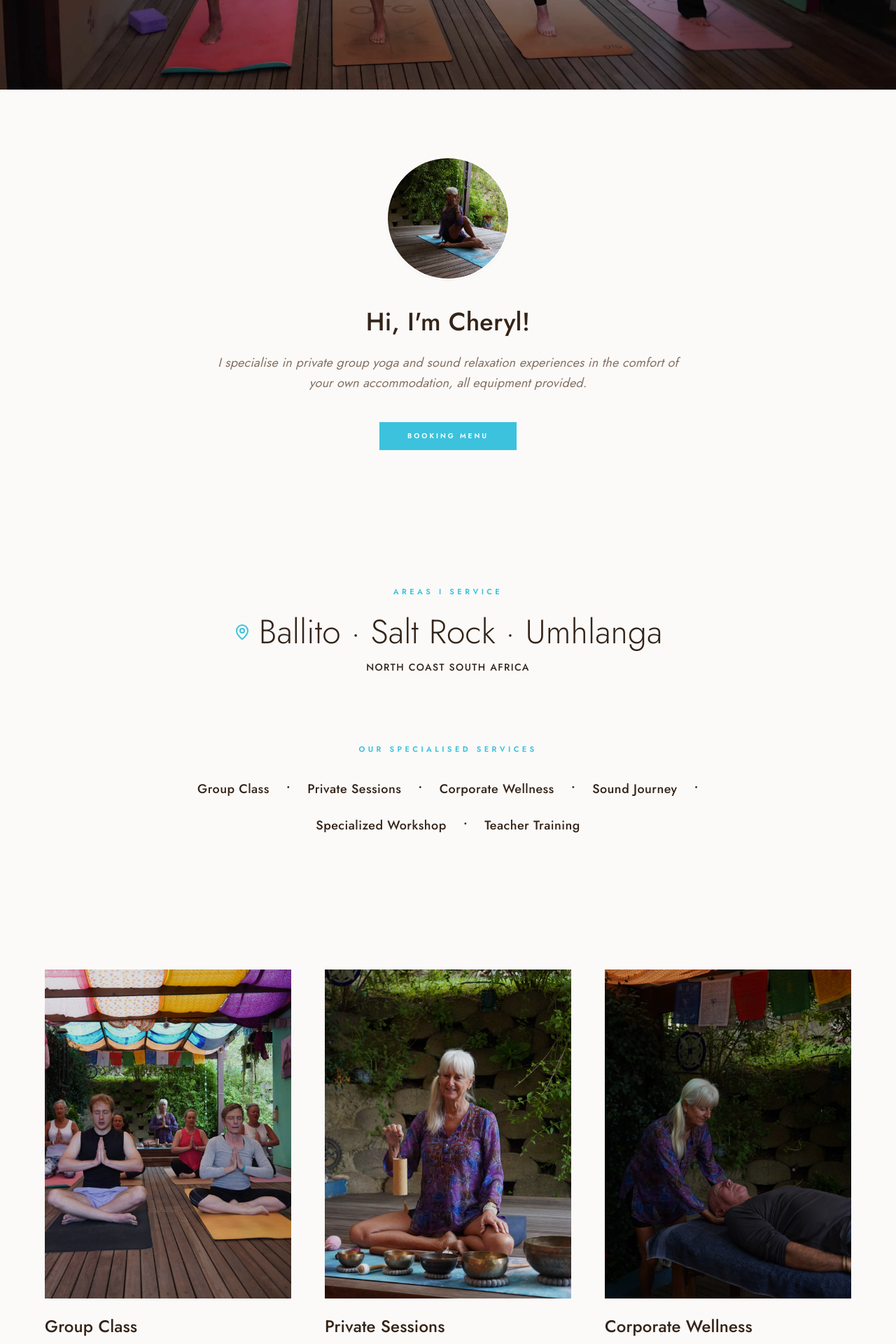
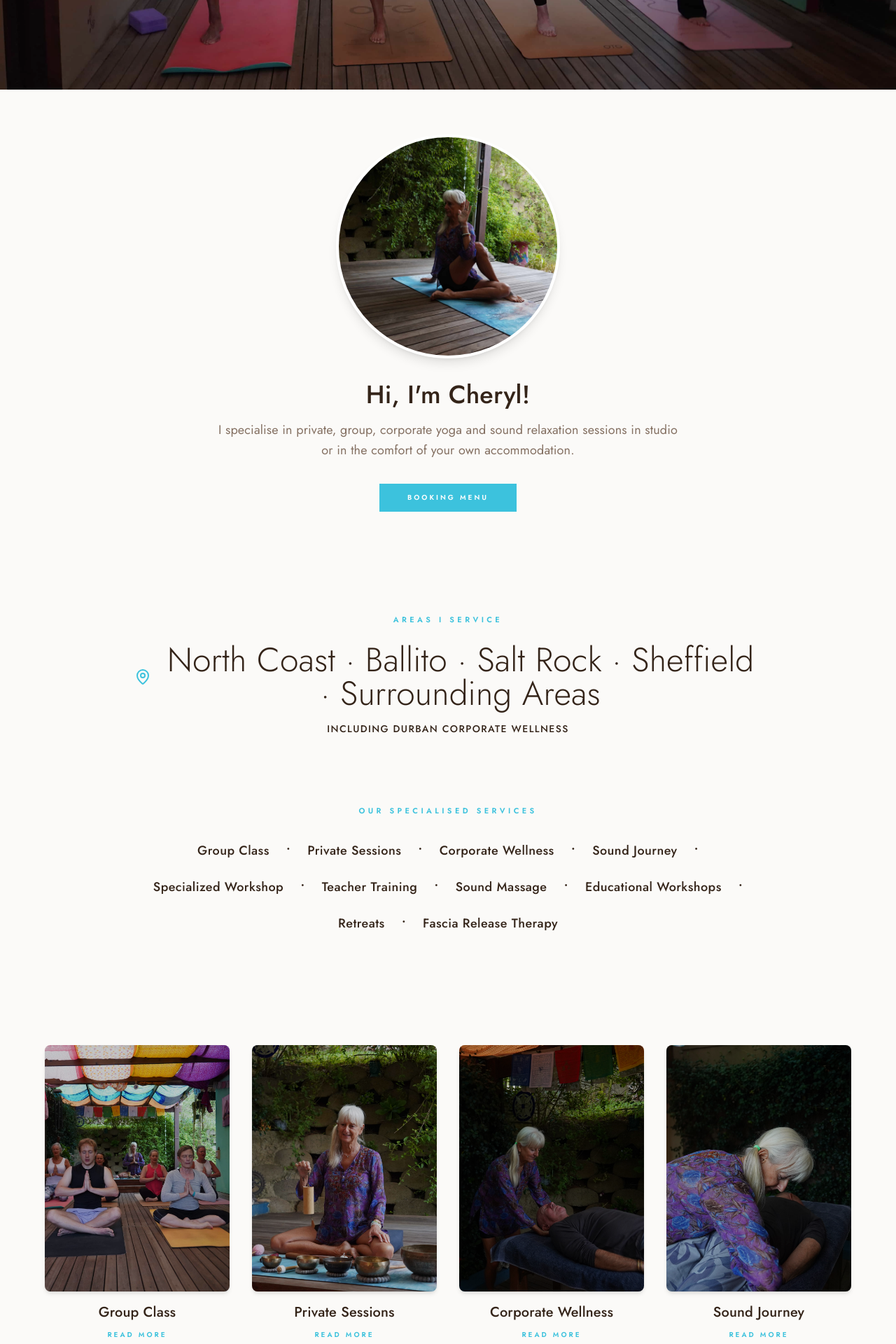
Before and after one commit to rebotilwe/devahiti-booking-system, a React (Vite) app in the folder frontend/: page / in a window 1280 px wide. Shown: the part 800-2720 px from the top of the page at 70% size. Built offline with nearby package versions, Linux system fonts and the light colour scheme.

Commit message:
updated home page

```diff
--- a/frontend/src/pages/Home.jsx
+++ b/frontend/src/pages/Home.jsx
@@ -8,10 +8,13 @@ import cherylPortraitImg from "../assets/images/about.jpg";
 import privateImg from "../assets/images/private.jpg";
 import soundImg from "../assets/images/img11.jpg";
 import trainingImg from "../assets/images/img5.jpg";
-import longPortraitImg from "../assets/images/about.jpg"; // Using for full-width section
-import groupImg from "../assets/images/group.jpg"; // Add image for group class
-import corporateImg from "../assets/images/img1.jpg"; // Add image for corporate wellness
-import workshopImg from "../assets/images/specialize.jpg"; // Add image for specialized workshop
+import groupImg from "../assets/images/group.jpg";
+import corporateImg from "../assets/images/img1.jpg";
+import workshopImg from "../assets/images/specialize.jpg";
+import soundMassageImg from "../assets/images/about.jpg";
+import educationalWorkshopImg from "../assets/images/img1.jpg";
+import retreatsImg from "../assets/images/img11.jpg";
+import fasciaReleaseImg from "../assets/images/img5.jpg";
 
 export default function Home() {
   const navigate = useNavigate();
@@ -19,51 +22,46 @@ export default function Home() {
   return (
     <div className="bg-background">
 
-      {/* 1. HERO — Matches exact wording from refs */}
+      {/* 1. HERO BANNER - Updated heading, subheading, CTA removed */}
       <section className="relative h-[90vh] flex items-center justify-center text-center overflow-hidden">
         <img src={heroBgImg} className="absolute inset-0 w-full h-full object-cover" alt="hero" />
-        <div className="absolute inset-0 bg-black/20" /> {/* Light overlay for text pop */}
+        <div className="absolute inset-0 bg-black/20" />
 
         <div className="relative z-10 max-w-3xl px-6 text-white">
           <h1 className="font-heading text-5xl md:text-7xl font-light leading-tight">
-            Private Group Yoga & <br /> Sound Relaxation
+            Private, Group Yoga & <br /> Sound Relaxation
           </h1>
           <p className="mt-6 text-white/90 text-xl tracking-wide">
-            In your own accommodation
+            In studio or in your own accommodation
+          </p>
+          {/* CTA Button Removed as requested */}
+        </div>
+      </section>
+
+      {/* 2. FIRST "HI, I'M CHERYL" SECTION - Larger image, updated copy, reduced whitespace */}
+      <section className="py-16 px-6">
+        <div className="max-w-2xl mx-auto text-center">
+          {/* Increased image size - w-80 h-80 (320px) */}
+          <div className="w-80 h-80 mx-auto rounded-full overflow-hidden mb-8 shadow-lg border-4 border-white">
+            <img src={cherylPortraitImg} className="w-full h-full object-cover" alt="Cheryl" />
+          </div>
+          <h2 className="font-heading text-4xl mb-4">Hi, I'm Cheryl!</h2>
+          <p className="text-muted-foreground leading-relaxed text-lg">
+            I specialise in private, group, corporate yoga and sound relaxation sessions in studio or in the comfort of your own accommodation.
           </p>
           <button
             onClick={() => navigate("/schedule")}
-            className="mt-10 px-12 py-4 bg-white text-foreground text-[10px] uppercase tracking-[0.4em] font-bold shadow-xl hover:bg-ocean hover:text-white transition-all"
-          >
-            Book Online
-          </button>
-        </div>
-      </section>
-
-      {/* 2. SHORT INTRO (White Background Block) */}
-      <section className="py-24 px-6">
-        <div className="max-w-2xl mx-auto text-center">
-          <div className="w-44 h-44 mx-auto rounded-full overflow-hidden mb-10 shadow-sm border-2 border-white">
-            <img src={cherylPortraitImg} className="w-full h-full object-cover" alt="Cheryl" />
-          </div>
-          <h2 className="font-heading text-4xl mb-6">Hi, I'm Cheryl!</h2>
-          <p className="text-muted-foreground leading-relaxed italic text-lg">
-            I specialise in private group yoga and sound relaxation experiences in the comfort of your own accommodation, all equipment provided.
-          </p>
-          <button
-            onClick={() => navigate("/schedule")}
-            className="mt-10 bg-ocean text-white px-10 py-3 text-[10px] uppercase tracking-[0.3em] font-bold"
+            className="mt-8 bg-ocean text-white px-10 py-3 text-[10px] uppercase tracking-[0.3em] font-bold hover:bg-ocean-dark transition"
           >
             Booking Menu
           </button>
         </div>
       </section>
 
-      {/* ─── 3. SERVICING — Styled for White Background ─── */}
-      <section className="py-24 px-6 bg-background">
+      {/* 3. AREAS / SERVICE LOCATION SECTION - Updated to be less restrictive */}
+      <section className="py-20 px-6 bg-background">
         <div className="max-w-4xl mx-auto text-center space-y-12">
 
-          {/* Areas I Service */}
           <div>
             <p className="text-ocean text-[11px] tracking-[0.4em] uppercase mb-6 font-bold">
               Areas I Service
@@ -71,57 +69,53 @@ export default function Home() {
             <div className="flex items-center justify-center gap-3 text-ocean-deep">
               <MapPin className="h-6 w-6 text-ocean shrink-0" />
               <h3 className="font-heading text-3xl md:text-5xl font-light">
-                Ballito · Salt Rock · Umhlanga
+                North Coast · Ballito · Salt Rock · Sheffield · Surrounding Areas
               </h3>
             </div>
             <p className="mt-4 text-ocean-dark/70 text-sm tracking-widest uppercase font-medium">
-              North Coast South Africa
+              Including Durban Corporate Wellness
             </p>
           </div>
 
-          {/* Divider - Blue tinted */}
+          {/* Divider */}
           <div className="h-px w-20 bg-ocean/20 mx-auto"></div>
 
-          {/* Specialised Services - UPDATED with all 6 services */}
+          {/* 4. SPECIALISED SERVICES SECTION - Updated with all services */}
           <div>
             <p className="text-ocean text-[11px] tracking-[0.4em] uppercase mb-8 font-bold">
               Our Specialised Services
             </p>
             <div className="flex flex-wrap justify-center items-center gap-4 md:gap-6 text-ocean-deep text-base md:text-lg font-medium tracking-wide">
-              <span className="hover:text-ocean transition-colors cursor-default">
-                Group Class
-              </span>
+              <span className="hover:text-ocean transition-colors cursor-default">Group Class</span>
               <span className="hidden md:inline-block text-ocean/30 text-xl">•</span>
-              <span className="hover:text-ocean transition-colors cursor-default">
-                Private Sessions
-              </span>
+              <span className="hover:text-ocean transition-colors cursor-default">Private Sessions</span>
               <span className="hidden md:inline-block text-ocean/30 text-xl">•</span>
-              <span className="hover:text-ocean transition-colors cursor-default">
-                Corporate Wellness
-              </span>
+              <span className="hover:text-ocean transition-colors cursor-default">Corporate Wellness</span>
               <span className="hidden md:inline-block text-ocean/30 text-xl">•</span>
-              <span className="hover:text-ocean transition-colors cursor-default">
-                Sound Journey
-              </span>
+              <span className="hover:text-ocean transition-colors cursor-default">Sound Journey</span>
               <span className="hidden md:inline-block text-ocean/30 text-xl">•</span>
-              <span className="hover:text-ocean transition-colors cursor-default">
-                Specialized Workshop
-              </span>
+              <span className="hover:text-ocean transition-colors cursor-default">Specialized Workshop</span>
               <span className="hidden md:inline-block text-ocean/30 text-xl">•</span>
-              <span className="hover:text-ocean transition-colors cursor-default">
-                Teacher Training
-              </span>
+              <span className="hover:text-ocean transition-colors cursor-default">Teacher Training</span>
+              <span className="hidden md:inline-block text-ocean/30 text-xl">•</span>
+              <span className="hover:text-ocean transition-colors cursor-default">Sound Massage</span>
+              <span className="hidden md:inline-block text-ocean/30 text-xl">•</span>
+              <span className="hover:text-ocean transition-colors cursor-default">Educational Workshops</span>
+              <span className="hidden md:inline-block text-ocean/30 text-xl">•</span>
+              <span className="hover:text-ocean transition-colors cursor-default">Retreats</span>
+              <span className="hidden md:inline-block text-ocean/30 text-xl">•</span>
+              <span className="hover:text-ocean transition-colors cursor-default">Fascia Release Therapy</span>
             </div>
           </div>
 
         </div>
       </section>
 
-      {/* 4. SERVICES GRID - UPDATED with all 6 services (2 rows of 3) */}
-      <section className="py-24 px-6">
+      {/* 5. SERVICES GRID - Updated with all services (matching reference site style) */}
+      <section className="py-20 px-6">
         <div className="max-w-6xl mx-auto">
-          {/* First row - 3 services */}
-          <div className="grid md:grid-cols-3 gap-12 mb-16">
+          {/* Row 1 - 4 services */}
+          <div className="grid md:grid-cols-4 gap-8 mb-12">
             {[{
               img: groupImg,
               title: "Group Class",
@@ -134,16 +128,20 @@ export default function Home() {
               img: corporateImg,
               title: "Corporate Wellness",
               link: "/services/corporate-yoga"
+            }, {
+              img: soundImg,
+              title: "Sound Journey",
+              link: "/services/sound-journey"
             }].map((item, i) => (
               <div key={i} className="group cursor-pointer">
-                <div className="aspect-[3/4] overflow-hidden relative">
-                  <img src={item.img} className="w-full h-full object-cover group-hover:scale-105 transition duration-1000" alt={item.title} />
-                  <div className="absolute inset-0 bg-black/10 group-hover:bg-black/0 transition-colors" />
+                <div className="aspect-[3/4] overflow-hidden relative rounded-lg shadow-md">
+                  <img src={item.img} className="w-full h-full object-cover group-hover:scale-105 transition duration-700" alt={item.title} />
+                  <div className="absolute inset-0 bg-black/20 group-hover:bg-black/10 transition-colors" />
                 </div>
-                <h3 className="mt-6 font-heading text-2xl">{item.title}</h3>
+                <h3 className="mt-4 font-heading text-xl text-center">{item.title}</h3>
                 <p
-                   onClick={() => navigate(item.link)}
-                   className="mt-4 text-[10px] tracking-[0.3em] uppercase text-ocean font-bold border-b border-transparent hover:border-ocean inline-block cursor-pointer"
+                  onClick={() => navigate(item.link)}
+                  className="mt-2 text-[10px] tracking-[0.3em] uppercase text-ocean font-bold text-center cursor-pointer hover:underline"
                 >
                   Read More
                 </p>
@@ -151,13 +149,9 @@ export default function Home() {
             ))}
           </div>
 
-          {/* Second row - 3 services */}
-          <div className="grid md:grid-cols-3 gap-12">
+          {/* Row 2 - 4 services */}
+          <div className="grid md:grid-cols-4 gap-8 mb-12">
             {[{
-              img: soundImg,
-              title: "Sound Journey",
-              link: "/services/sound-journey"
-            }, {
               img: workshopImg,
               title: "Specialized Workshop",
               link: "/services/specialized-workshop"
@@ -165,16 +159,51 @@ export default function Home() {
               img: trainingImg,
               title: "Teacher Training",
               link: "/schedule?service=teacher-training"
+            }, {
+              img: soundMassageImg,
+              title: "Sound Massage",
+              link: "/services/sound-massage"
+            }, {
+              img: educationalWorkshopImg,
+              title: "Educational Workshops",
+              link: "/services/educational-workshops"
             }].map((item, i) => (
               <div key={i} className="group cursor-pointer">
-                <div className="aspect-[3/4] overflow-hidden relative">
-                  <img src={item.img} className="w-full h-full object-cover group-hover:scale-105 transition duration-1000" alt={item.title} />
-                  <div className="absolute inset-0 bg-black/10 group-hover:bg-black/0 transition-colors" />
+                <div className="aspect-[3/4] overflow-hidden relative rounded-lg shadow-md">
+                  <img src={item.img} className="w-full h-full object-cover group-hover:scale-105 transition duration-700" alt={item.title} />
+                  <div className="absolute inset-0 bg-black/20 group-hover:bg-black/10 transition-colors" />
                 </div>
-                <h3 className="mt-6 font-heading text-2xl">{item.title}</h3>
+                <h3 className="mt-4 font-heading text-xl text-center">{item.title}</h3>
                 <p
-                   onClick={() => navigate(item.link)}
-                   className="mt-4 text-[10px] tracking-[0.3em] uppercase text-ocean font-bold border-b border-transparent hover:border-ocean inline-block cursor-pointer"
+                  onClick={() => navigate(item.link)}
+                  className="mt-2 text-[10px] tracking-[0.3em] uppercase text-ocean font-bold text-center cursor-pointer hover:underline"
+                >
+                  Read More
+                </p>
+              </div>
+            ))}
+          </div>
+
+          {/* Row 3 - 2 services (centered) */}
+          <div className="grid md:grid-cols-2 gap-8 max-w-4xl mx-auto">
+            {[{
+              img: retreatsImg,
+              title: "Retreats",
+              link: "/services/retreats"
+            }, {
+              img: fasciaReleaseImg,
+              title: "Fascia Release Therapy",
+              link: "/services/fascia-release"
+            }].map((item, i) => (
+              <div key={i} className="group cursor-pointer">
+                <div className="aspect-[3/4] overflow-hidden relative rounded-lg shadow-md">
+                  <img src={item.img} className="w-full h-full object-cover group-hover:scale-105 transition duration-700" alt={item.title} />
+                  <div className="absolute inset-0 bg-black/20 group-hover:bg-black/10 transition-colors" />
+                </div>
+                <h3 className="mt-4 font-heading text-xl text-center">{item.title}</h3>
+                <p
+                  onClick={() => navigate(item.link)}
+                  className="mt-2 text-[10px] tracking-[0.3em] uppercase text-ocean font-bold text-center cursor-pointer hover:underline"
                 >
                   Read More
                 </p>
@@ -184,19 +213,9 @@ export default function Home() {
         </div>
       </section>
 
-      {/* 5. FULL IMAGE + HI I AM CHERYL - SIMPLE FIX */}
-      {/* Instead of a full-width image that might crop poorly, use a smaller, focused image */}
-      <section className="bg-background py-16">
+      {/* 6. LOWER "HI I AM CHERYL" SECTION - Consolidated messaging, no duplication */}
+      <section className="bg-background py-20 px-6">
         <div className="max-w-4xl mx-auto px-6">
-          {/* Use a simpler image display - just show the image centered */}
-          <div className="w-full max-w-2xl mx-auto mb-12">
-            <img
-              src={cherylPortraitImg}
-              className="w-full max-h-[500px] object-contain rounded-lg shadow-lg mx-auto"
-              alt="Cheryl Lancellas - Devahiti Yoga"
-            />
-          </div>
-
           <div className="text-center max-w-2xl mx-auto">
             <h2 className="font-heading text-5xl md:text-7xl mb-8 uppercase tracking-tighter">Hi I Am Cheryl</h2>
             <div className="space-y-6 text-muted-foreground text-lg leading-relaxed font-light">
```
